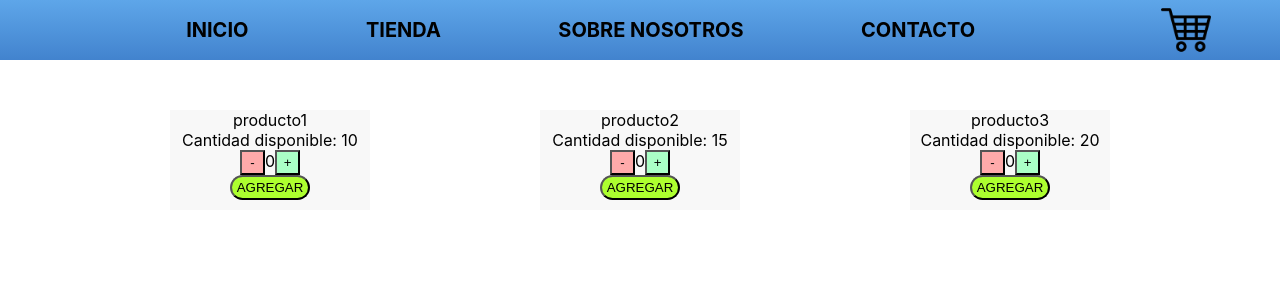
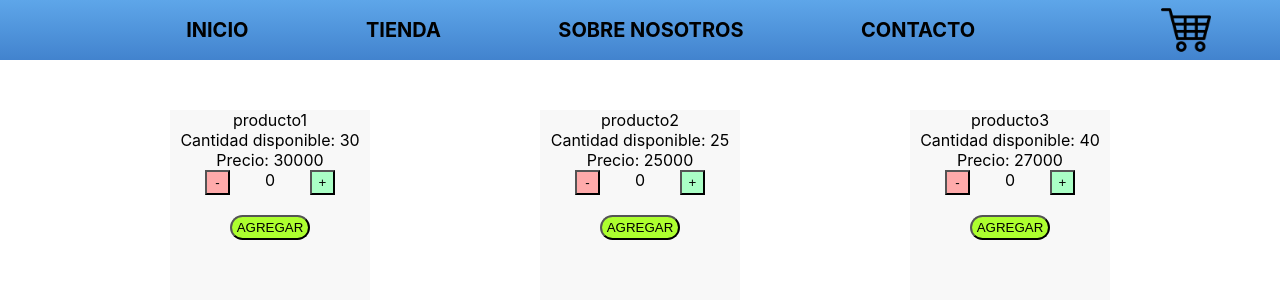
Before and after one commit to Lean-front/React-js, a React (Create React App) app: page / in a window 1280 px wide. Shown: the top 300 px of the page. Built offline with nearby package versions, Linux system fonts and the light colour scheme.

Commit message:
desafio5

```diff
--- a/src/App.css
+++ b/src/App.css
@@ -39,8 +39,13 @@ h1{
 .ContenedorProductos{
   text-align: center;
   width: 200px;
-  height: 100px;
+  height: 200px;
   background-color: rgb(248, 248, 248);
+}
+.ContenedorBotonesNegPos{
+  display: flex;
+  flex-wrap: wrap;
+  justify-content: space-evenly;
 }
 .BotonNegativo{
   width: 25px;
--- a/src/components/ItemCount.jsx
+++ b/src/components/ItemCount.jsx
@@ -12,9 +12,11 @@ export default function ItemCount({ max, min }) {
     }
     return (
         <>
-            <button className="BotonNegativo" onClick={resta}>-</button>
-            {amount}
-            <button className="BotonPositivo" onClick={sumar}>+</button>
+            <div className="ContenedorBotonesNegPos">
+                <button className="BotonNegativo" onClick={resta}>-</button>
+                <p className="Cantidad">{amount}</p>
+                <button className="BotonPositivo" onClick={sumar}>+</button>
+            </div>
         </>
     )
 }
--- a/src/components/Products.jsx
+++ b/src/components/ItemList.jsx
@@ -1,7 +1,7 @@
 import React from "react";
 import ItemCount from "./ItemCount";
 
-export default function Products({ items }) {
+export default function Item({ items }) {
 
     function onAdd() {
         alert("El producto ha sido agregado");
@@ -11,6 +11,7 @@ export default function Products({ items }) {
             <div className="ContenedorProductos">
                 <p>{items.name}</p>
                 <p>Cantidad disponible: {items.stock}</p>
+                <p>Precio: {items.precio}</p>
                 <ItemCount max={items.stock} min={items.initial} />
                 <br />
                 <button className="BotonAgregar" onClick={() => onAdd()}>AGREGAR</button>
--- a/src/components/ItemListContainer.jsx
+++ b/src/components/ItemListContainer.jsx
@@ -1,19 +1,28 @@
-import React, { useState } from "react";
-import Products from "./Products";
+import React, { useEffect, useState } from "react";
+import Item from "./ItemList";
 
 export default function ItemListContainer() {
 
-    const [arrayProductos, setArrayProductos] = useState([
-        { name: "producto1", stock: 10, initial: 0 },
-        { name: "producto2", stock: 15, initial: 0 },
-        { name: "producto3", stock: 20, initial: 0 },
-    ]);
+    const [arrayProductos, setArrayProductos] = useState([]);
+
+    const listaProductos = new Promise((resolve, reject) => {
+        setTimeout(() => {
+            resolve([
+                { id:"1", name: "producto1", stock: 30, initial: 0, precio:"30000", pictureURL: "url"},
+                { id:"2", name: "producto2", stock: 25, initial: 0, precio:"25000", pictureURL: "url"},
+                { id:"3", name: "producto3", stock: 40, initial: 0, precio:"27000", pictureURL: "url"},
+            ])
+        }, 2000)
+    })
+
+    useEffect(()=>{
+        listaProductos
+        .then(res => {setArrayProductos(res)})
+    })
 
     return (
         <>
-            {
-                arrayProductos.map(items => <Products items={items} />)
-            }
+           {arrayProductos.map(items => <Item items={items} />)}
         </>
     );
 }
```
